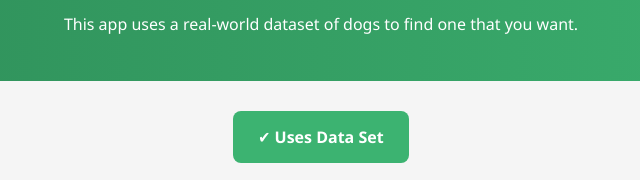
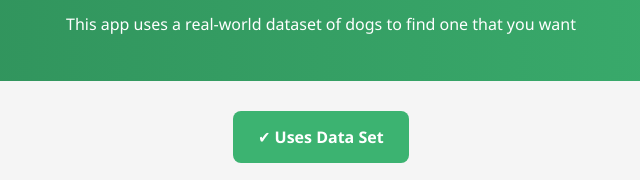
Before and after one commit to Vincent8bui/Vincentbuiwebsite, a plain HTML site: page secondpage.html in a window 1280 px wide. Shown: the part 215-395 px from the top of the page, 319-959 px from the left. Drawn offline with Linux system fonts and the light colour scheme.

Commit message:
Update secondpage.html

```diff
--- a/secondpage.html
+++ b/secondpage.html
@@ -17,7 +17,7 @@
 
   <header>
     <h1>Dog Breed Selector App</h1>
-    <p>This app uses a real-world dataset of dogs to find one that you want.</p>
+    <p>This app uses a real-world dataset of dogs to find one that you want</p>
   </header>
 
   <section class="features">
```
